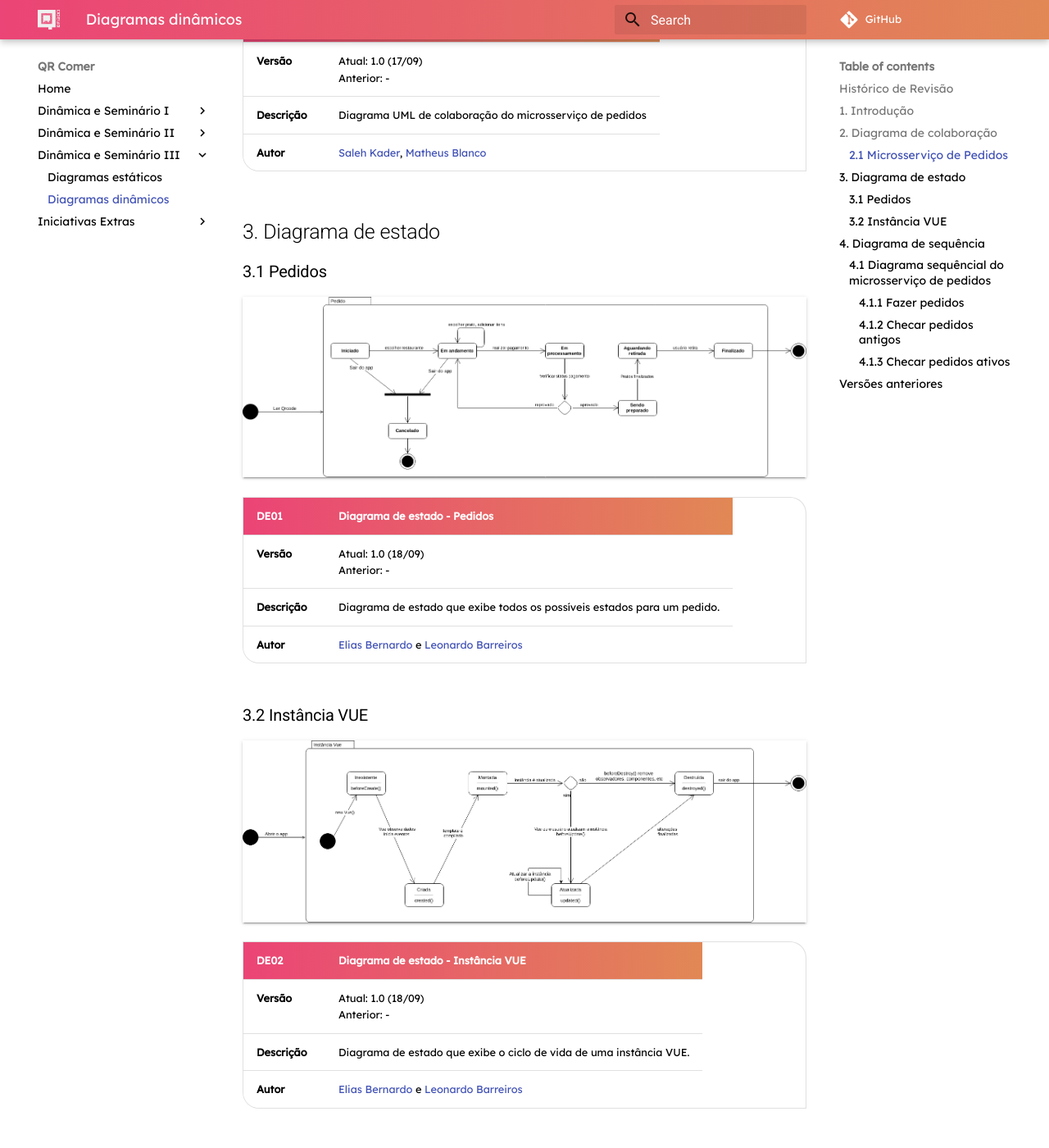
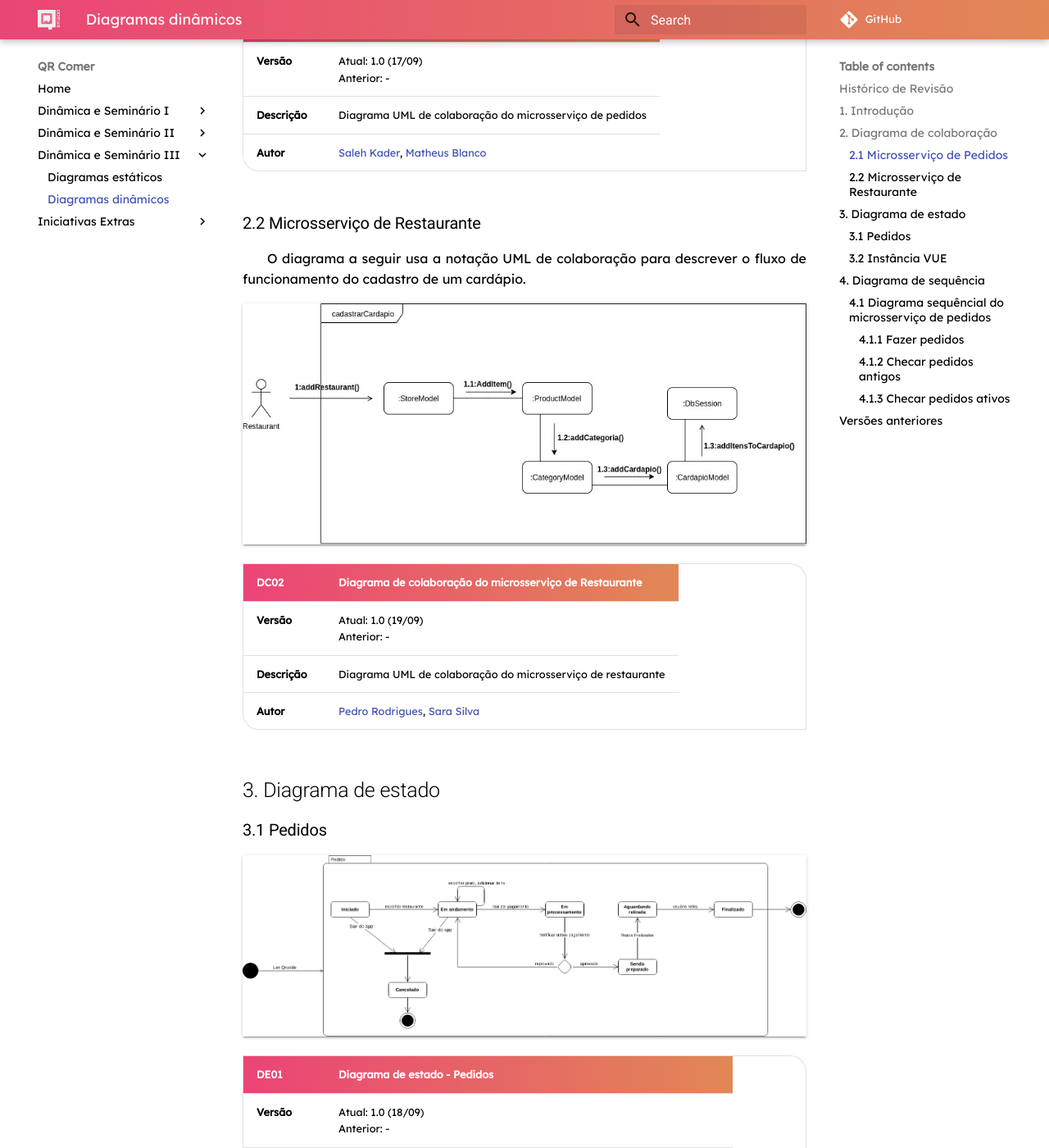
Before and after one commit to fga-desenho-2019-2/Wiki, an MkDocs documentation site: the page built from docs/seminario3/diagramas_dinamicos.md, in a window 1280 px wide and 1400 px high, scrolled down 1036 px. Shown: the whole window at 82% size. Built offline with MkDocs 1.6.1 and Material for MkDocs 9.7.7, drawn with Linux system fonts in a browser that asks for light colours; some web fonts are replaced; comment, search, counter and statistics services are not loaded; old or Windows-style settings are respelled for this version of MkDocs.

Commit message:
Add restaurant colaboration diagram

```diff
--- a/docs/seminario3/diagramas_dinamicos.md
+++ b/docs/seminario3/diagramas_dinamicos.md
@@ -22,6 +22,18 @@ O diagrama a seguir usa a notação UML de colaboração para descrever o fluxo
 | **Versão**| Atual: 1.0 (17/09) <br> Anterior: - |
 | **Descrição** | Diagrama UML de colaboração do microsserviço de pedidos |
 |**Autor**| [Saleh Kader](https://github.com/devsalula), [Matheus Blanco](https://github.com/MatheusBlanco)|
+
+### 2.2 Microsserviço de Restaurante
+
+O diagrama a seguir usa a notação UML de colaboração para descrever o fluxo de funcionamento do cadastro de um cardápio.
+
+![colaboracao-restaurant](../images/diagramas-uml/colaboracao_restaurant_actions.jpg)
+
+|**DC02** | **Diagrama de colaboração do microsserviço de Restaurante**  |
+|--|--|
+| **Versão**| Atual: 1.0 (19/09) <br> Anterior: - |
+| **Descrição** | Diagrama UML de colaboração do microsserviço de restaurante |
+|**Autor**| [Pedro Rodrigues](https://github.com/pedro-prp), [Sara Silva](https://github.com/silvasara)|
 
 ## 3. Diagrama de estado
 
```
Also changed, not shown: docs/images/diagramas-uml/colaboracao_restaurant_actions.jpg (added).
